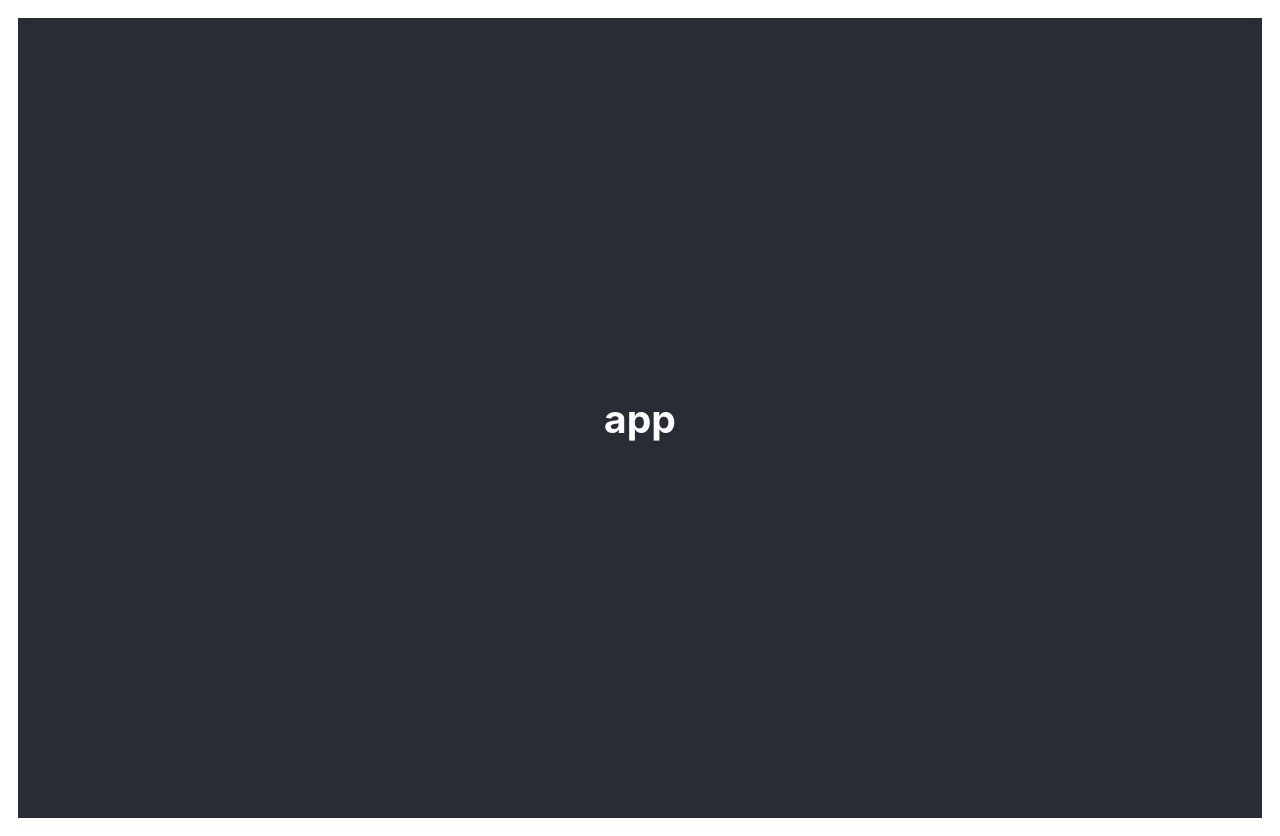
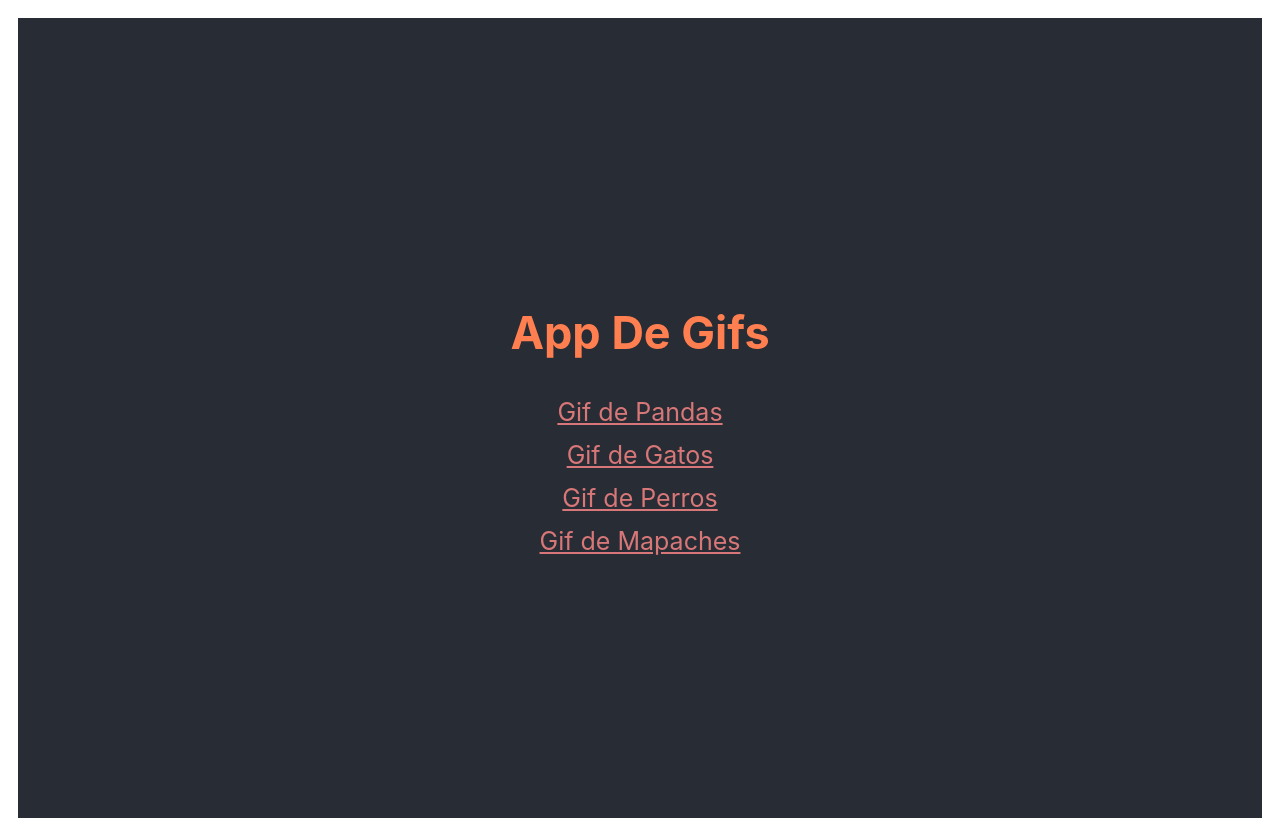
Before and after one commit to mari-pin/new_giffy, a React (Create React App) app: page / in a window 1280 px wide. Built offline with nearby package versions, Linux system fonts and the light colour scheme.

Commit message:
creacion enlaces

```diff
--- a/src/App.js
+++ b/src/App.js
@@ -14,7 +14,11 @@ export default function App() {
 
     <div className="App">
       <section className="App-content">
-        <h1>app</h1>
+        <h1 className='title'>App de Gifs</h1>
+        <a href='/gif/panda'>Gif de Pandas</a>
+        <a href='/gif/cats'>Gif de Gatos</a>
+        <a href='/gif/dogs'>Gif de Perros</a>
+        <a href='/gif/mapache'>Gif de Mapaches</a>
         <Route
         component={ListOfGifs}
         path='/gif/:keyword'/>
--- a/src/Components/Gif.css
+++ b/src/Components/Gif.css
@@ -16,3 +16,15 @@
     width:75%;
     height: 50%;
 }
+a{
+    color: #fa8686d5;
+    margin-bottom: 13px;
+    font-size: 25px;
+
+
+}
+.title{
+    font-size: 45px;
+    color:coral;
+    text-transform: capitalize;
+}
```
